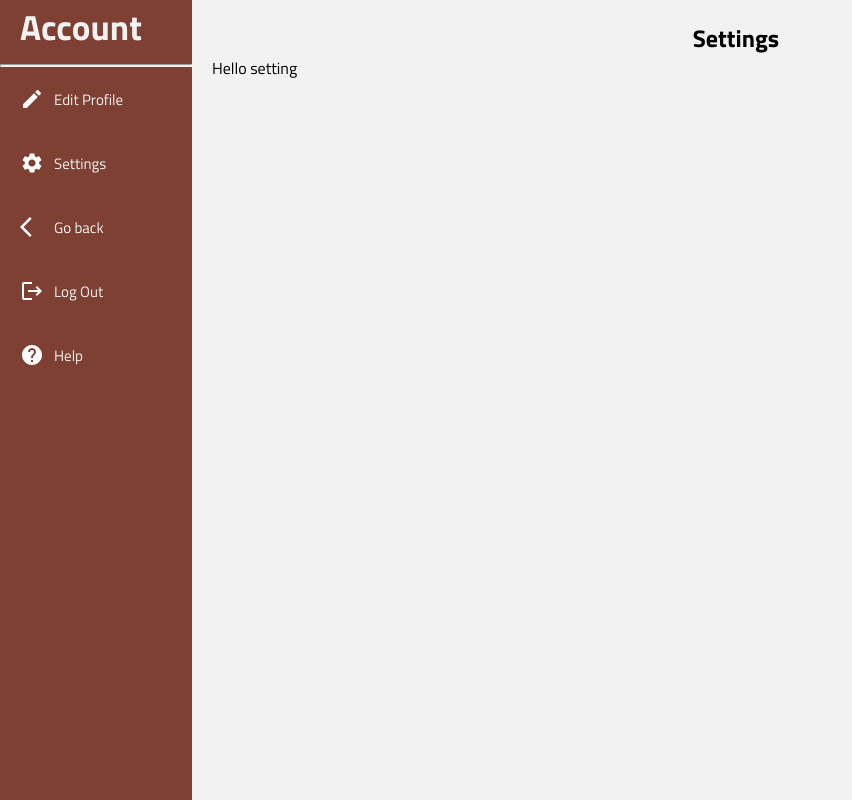
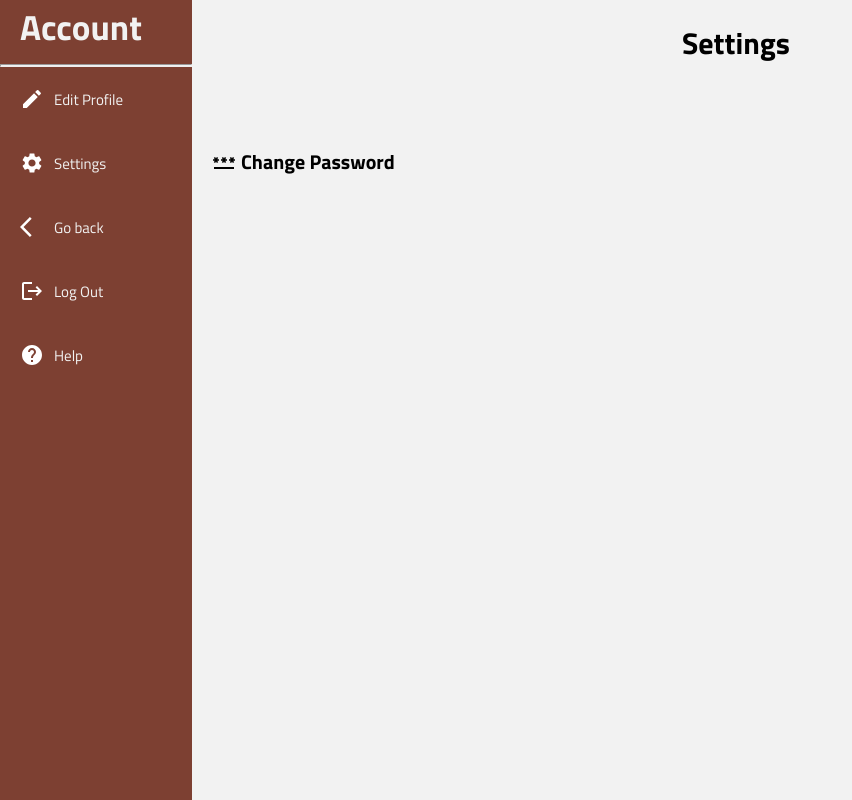
Before and after one commit to veronhoxha/kinforge, a React (Create React App) app: page /settings in a window 1280 px wide. Shown: the whole page, without its empty margins (0-852 px from the left). Built offline with nearby package versions, Linux system fonts and the light colour scheme; no server answers; sample sign-in values are in the browser's storage.

Commit message:
Added change password feature in Settings page

```diff
--- a/src/app/pages/manageAccount/settings/settings.js
+++ b/src/app/pages/manageAccount/settings/settings.js
@@ -1,13 +1,112 @@
-import React from 'react'
-import '../../../styles/settings.css'
+import React, { useState } from 'react';
+import PasswordIcon from '@mui/icons-material/Password';
+import { getAuth, updatePassword, signInWithEmailAndPassword } from "firebase/auth";
+import '../../../styles/settings.css';
 
-function settings() {
+function Settings() {
+  const [showPasswordForm, setShowPasswordForm] = useState(false);
+  const [currentPassword, setCurrentPassword] = useState('');
+  const [newPassword, setNewPassword] = useState('');
+  const [confirmPassword, setConfirmPassword] = useState('');
+  const [successMessage, setSuccessMessage] = useState("");
+  const [errors, setErrors] = useState({});
+
+  const handleCurrentPasswordChange = (event) => {
+    setCurrentPassword(event.target.value);
+  };
+
+  const handleNewPasswordChange = (event) => {
+    setNewPassword(event.target.value);
+  };
+
+  const handleConfirmPasswordChange = (event) => {
+    setConfirmPassword(event.target.value);
+  };
+
+  const isValidPassword = (password) => {
+    const re = /^(?=.*[a-z])(?=.*[A-Z])(?=.*\d)(?=.*[@$!%*?&])[A-Za-z\d@$!%*?&]{8,}$/;
+    return re.test(password);
+  }
+
+  const auth = getAuth();
+
+  const handleSubmit = async (event) => {
+    event.preventDefault();
+
+    const errors = {};
+
+    if (!currentPassword || !newPassword || !confirmPassword) {
+      errors.currentPassword = "Fill in all fields, please.";
+    }
+    if (!isValidPassword(newPassword)) {
+      errors.newPassword =
+        "Password must be at least 8 characters long and contain at least one uppercase letter, one lowercase letter, one number, and one special character.";
+    }
+    if (newPassword !== confirmPassword) {
+      errors.confirmPassword = "New password and confirm password must match.";
+    }
+
+    if (Object.keys(errors).length === 0) {
+      try {
+        await signInWithEmailAndPassword(auth, auth.currentUser.email, currentPassword);
+      } catch (error) {
+        errors.currentPassword = "Current password is incorrect.";
+      }
+      if (!errors.currentPassword) {
+        try {
+          await updatePassword(auth.currentUser, newPassword);
+          setCurrentPassword("");
+          setNewPassword("");
+          setConfirmPassword("");
+          setErrors({});
+          setSuccessMessage("Password changed successfully!");
+          setShowPasswordForm(false);
+        } catch (error) {
+          setErrors({ submit: error.message });
+        }
+      } else {
+        setErrors(errors);
+      }
+    } else {
+      setErrors(errors);
+    }
+  };
+
+  const handleTogglePasswordForm = () => {
+    setShowPasswordForm(!showPasswordForm);
+  };
+
   return (
     <div className="settings">
       <h2>Settings</h2>
-      <p>Hello setting</p>
+      <div onClick={handleTogglePasswordForm} className="change-password">
+        <PasswordIcon />
+        Change Password
+      </div>
+      {showPasswordForm && (
+        <form onSubmit={handleSubmit}>
+          <div>
+            {errors.currentPassword && <p className="error-message">{errors.currentPassword}</p>}
+            <label htmlFor="current-password">Current Password:</label>
+            <input type="password" id="current-password" value={currentPassword} onChange={handleCurrentPasswordChange} />
+          </div>
+          <div>
+            <label htmlFor="new-password">New Password:</label>
+            <input type="password" id="new-password" value={newPassword} onChange={handleNewPasswordChange} className={errors.newPassword && 'error'} />
+            {errors.newPassword && <p className="error-message">{errors.newPassword}</p>}
+          </div>
+          <div>
+            <label htmlFor="confirm-password">Confirm Password:</label>
+            <input type="password" id="confirm-password" value={confirmPassword} onChange={handleConfirmPasswordChange} className={errors.confirmPassword && 'error'} />
+            {errors.confirmPassword && <p className="error-message">{errors.confirmPassword}</p>}
+          </div>
+          <button type="submit">Save Changes</button>
+          {errors.submit && <p className="error-message">{errors.submit}</p>}
+        </form>
+      )}
+      {successMessage && <p className="success-message">{successMessage}</p>}
     </div>
   );
-};
+  }
 
-export default settings
+  export default Settings;
--- a/src/app/styles/settings.css
+++ b/src/app/styles/settings.css
@@ -11,8 +11,67 @@
 }
 
 .settings h2 {
+    font-size: 30px;
     text-align: center;
     margin-top: 0;
+}
+
+.error-message {
+  color: red;
+}
+
+.settings .change-password {
+  padding-top: 80px;
+  display: flex;
+  align-items: center;
+  cursor: pointer;
+  font-weight: bold;
+  font-size: 20px;
+}
+
+.settings .change-password:hover {
+  color: #7D4032;
+}
+
+.settings .change-password svg {
+  margin-right: 5px;
+}
+
+.settings button[type="submit"] {
+  background-color: #7D4032;
+  color: white;
+  font-size: 16px;
+  font-weight: bold;
+  padding: 10px 20px;
+  border: none;
+  border-radius: 5px;
+  cursor: pointer;
+}
+
+.settings button[type="submit"]:hover {
+  background-color: #A0695C;
+}
+
+.settings .error-message {
+  color: red;
+}
+
+.settings input.error {
+  border-color: red;
+}
+
+.settings .success-message {
+  color: green;
+  margin-top: 10px;
+}
+
+.settings label {
+  display: block;
+  margin-bottom: 5px;
+}
+
+.settings input[type="radio"] {
+  margin-right: 5px;
 }
 
 @media (max-width: 1024px) {
@@ -27,7 +86,7 @@
     }
 }
 
-  @media (max-width: 768px) {
+@media (max-width: 768px) {
 
     .settings {
       left: auto !important;
```
